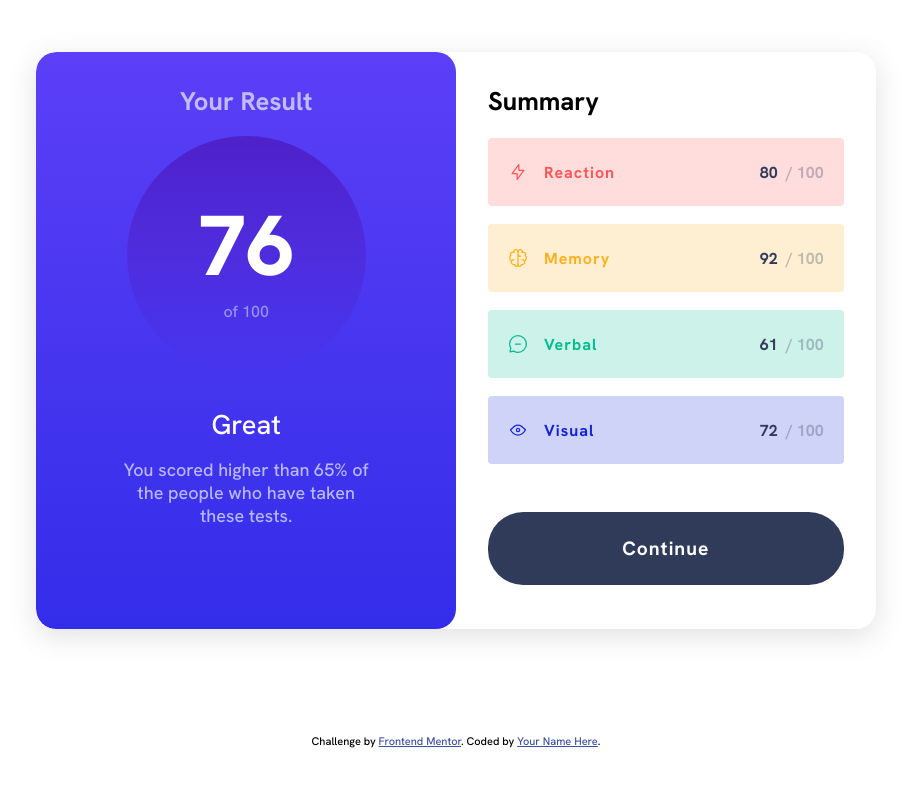
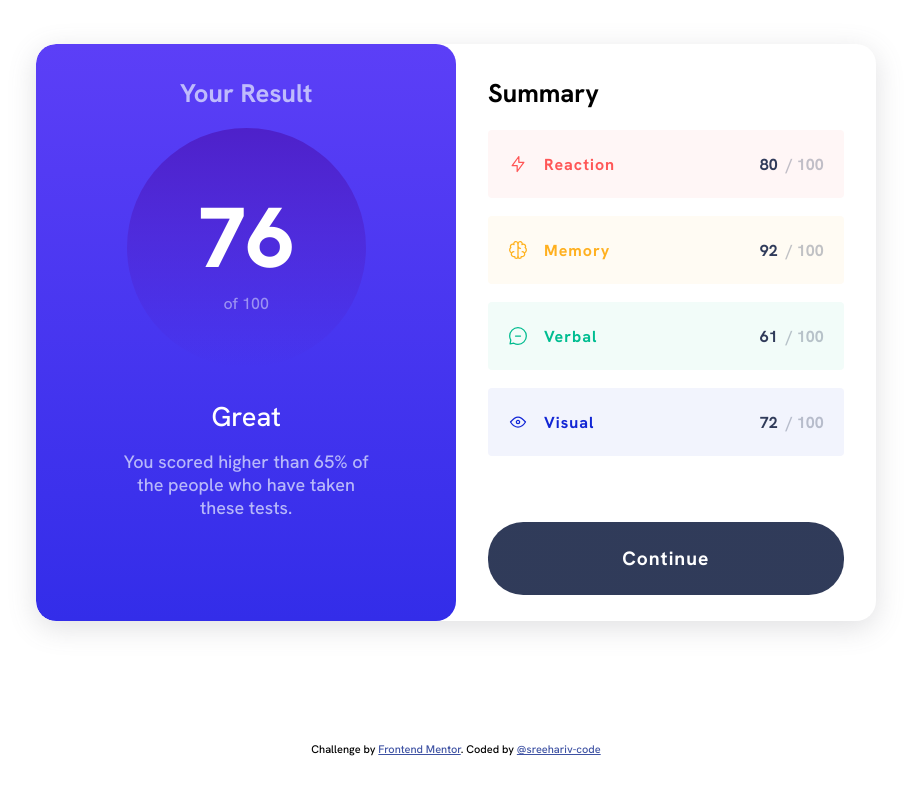
Before and after one commit to sreehariv-code/result-summary-component, a plain HTML site: page index.html in a window 1280 px wide. Shown: the whole page, without its empty margins (184-1095 px from the left). Drawn offline with Linux system fonts and the light colour scheme.

```diff
--- a/index.html
+++ b/index.html
@@ -12,6 +12,7 @@
       href="./assets/images/favicon-32x32.png"
     />
     <link rel="stylesheet" href="./style/style.css" />
+    <script src="./js/script.js" defer></script>
     <title>Frontend Mentor | Results summary component</title>
 
     <!-- Feel free to remove these styles or customise in your own stylesheet 👍 -->
@@ -19,6 +20,7 @@
       .attribution {
         font-size: 11px;
         text-align: center;
+        margin-top: 2rem;
       }
       .attribution a {
         color: hsl(228, 45%, 44%);
@@ -43,44 +45,18 @@
       <div class="right">
         <h3>Summary</h3>
         <div class="card-section">
-          <div class="small-card">
-            <div>
-              <img src="assets/images/icon-reaction.svg" alt="" class="logo" />
-              <p>Reaction</p>
-            </div>
-            <p><span>80</span> / 100</p>
-          </div>
-          <div class="small-card">
-            <div>
-              <img src="assets/images/icon-memory.svg" alt="" class="logo" />
-              <p>Memory</p>
-            </div>
-            <p><span>92</span> / 100</p>
-          </div>
-          <div class="small-card">
-            <div>
-              <img src="assets/images/icon-verbal.svg" alt="" class="logo" />
-              <p>Verbal</p>
-            </div>
-            <p><span>61</span> / 100</p>
-          </div>
-          <div class="small-card">
-            <div>
-              <img src="assets/images/icon-visual.svg" alt="" class="logo" />
-              <p>Visual</p>
-            </div>
-            <p><span>72</span> / 100</p>
-          </div>
+          <!-- Here goes the Javascript content -->
         </div>
-        <button class="btn">Continue</button>
       </div>
     </div>
-
     <div class="attribution">
       Challenge by
       <a href="https://www.frontendmentor.io?ref=challenge" target="_blank"
         >Frontend Mentor</a
-      >. Coded by <a href="#">Your Name Here</a>.
+      >. Coded by
+      <a href="https://github.com/sreehariv-code" target="_blank"
+        >@sreehariv-code</a
+      >
     </div>
   </body>
 </html>
--- /dev/null
+++ b/js/script.js
@@ -0,0 +1,42 @@
+let myData;
+
+async function fetchData() {
+  try {
+    const response = await fetch("../data.json");
+    if (!response.ok) {
+      throw new Error("Netwrok response was not ok");
+    }
+    myData = await response.json();
+  } catch (error) {
+    console.error("Error fetching or parsing data: ", error);
+  }
+}
+fetchData().then(() => {
+  const cardSection = document.querySelector(".card-section");
+  for (const card of myData) {
+    const smallCard = createSmallCard(card);
+    cardSection.appendChild(smallCard);
+  }
+
+  const continueButton = document.createElement("button");
+  continueButton.className = "btn";
+  continueButton.textContent = "Continue";
+  cardSection.appendChild(continueButton);
+});
+
+function createSmallCard(card) {
+  const template = `
+    <div class="small-card">
+      <div>
+        <img src="${card.icon}" alt="" class="logo" />
+        <p>${card.category}</p>
+      </div>
+      <p><span>${card.score}</span> / 100</p>
+    </div>
+  `;
+
+  const div = document.createElement("div");
+  div.innerHTML = template.trim();
+
+  return div.firstChild;
+}
--- a/style/style.css
+++ b/style/style.css
@@ -131,20 +131,20 @@ button {
   letter-spacing: 1px;
 }
 .small-card:nth-child(1) {
-  background: hsla(0, 100%, 67%, 0.2);
+  background: hsla(0, 100%, 67%, 0.05);
   color: hsl(0, 100%, 67%);
 }
 
 .small-card:nth-child(2) {
-  background: hsla(39, 100%, 56%, 0.2);
+  background: hsla(39, 100%, 56%, 0.05);
   color: hsl(39, 100%, 56%);
 }
 .small-card:nth-child(3) {
-  background: hsla(166, 100%, 37%, 0.2);
+  background: hsla(166, 100%, 37%, 0.05);
   color: hsl(166, 100%, 37%);
 }
 .small-card:nth-child(4) {
-  background: hsla(234, 85%, 45%, 0.2);
+  background: hsla(234, 85%, 45%, 0.05);
   color: hsl(234, 85%, 45%);
 }
 
```
Also changed, not shown: screenshots/desktop-view-active.png (added), screenshots/desktop-view.png (added), screenshots/mobile-view.png (added), 1 other file.
